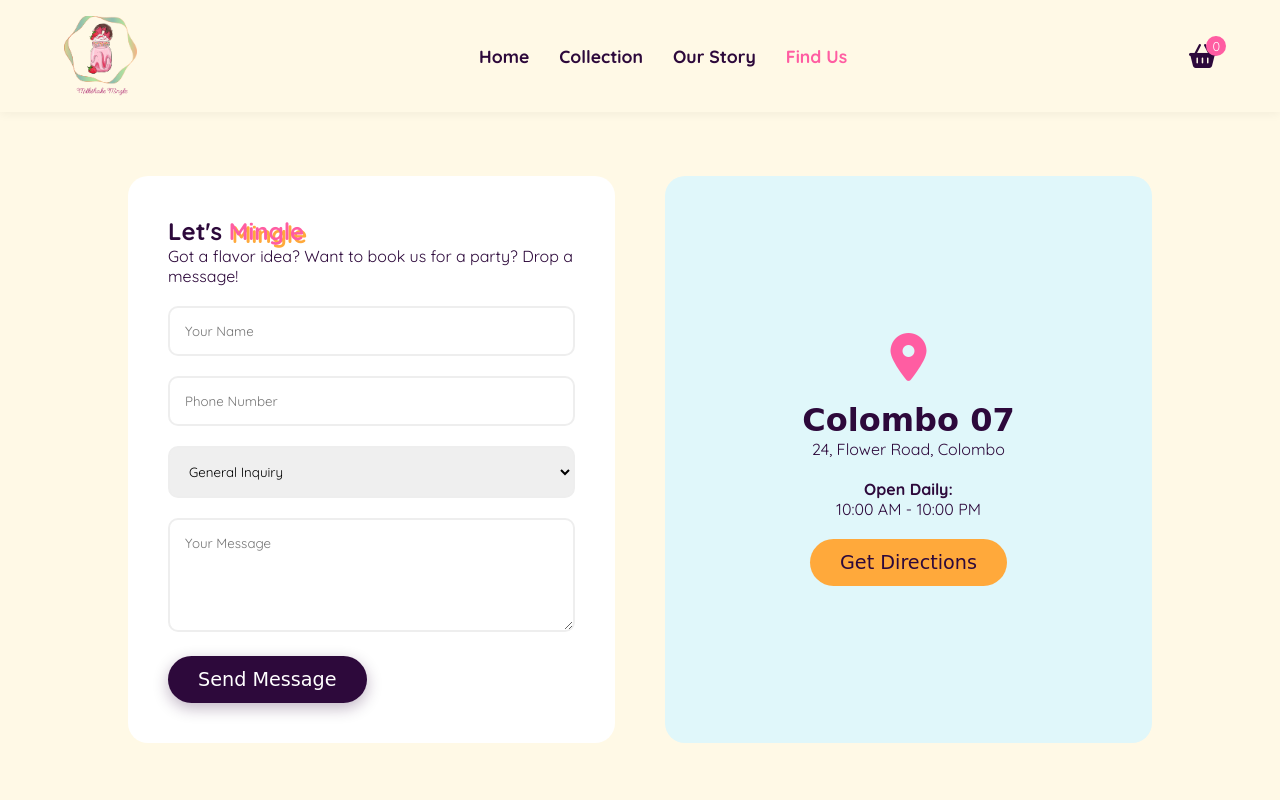
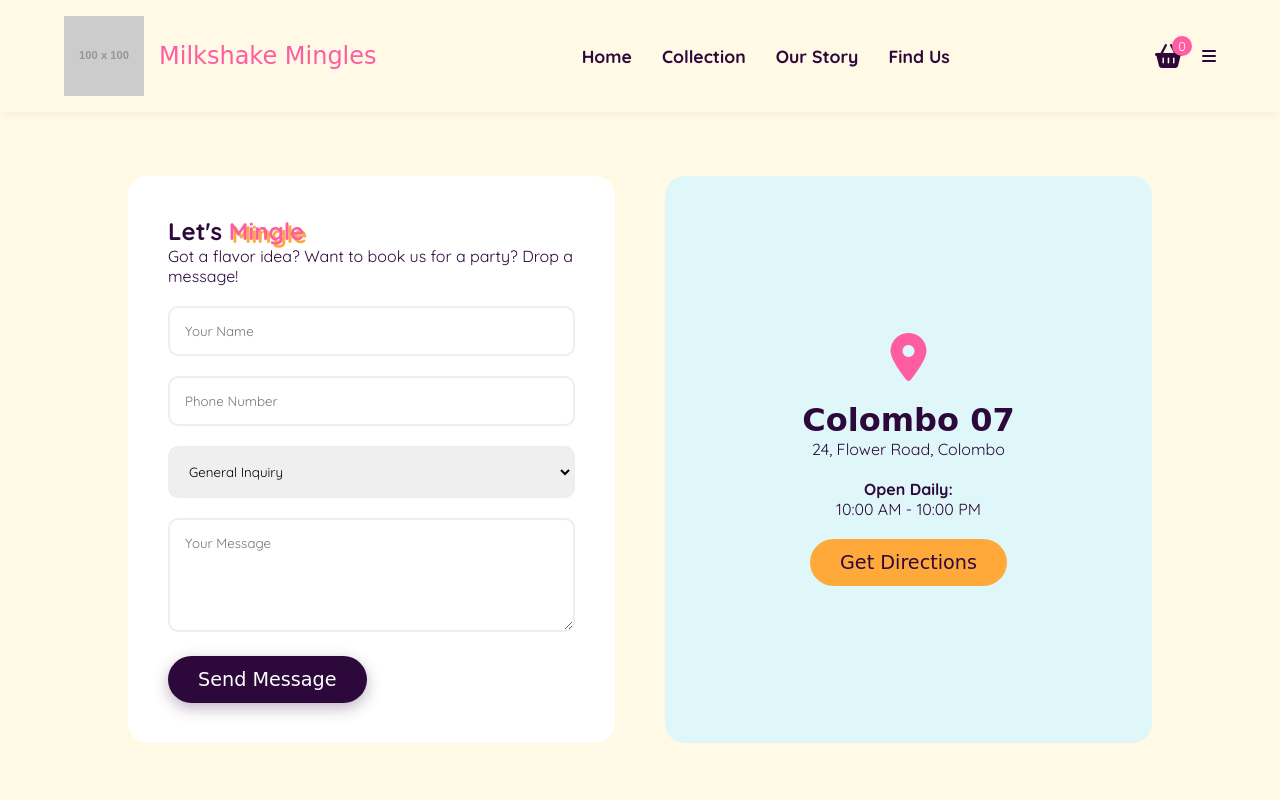
Before and after one commit to Akitha-Chamin/Milkshake_mingle, a plain HTML site: page contact.html in a window 1280 px wide. Shown: the top 800 px of the page. Drawn offline with Linux system fonts and the light colour scheme; placeholder pictures from the web are drawn by us; a web font is replaced by a local one.

Commit message:
Update contact.html

```diff
--- a/contact.html
+++ b/contact.html
@@ -12,18 +12,25 @@
 <body>
     <nav>
     <a href="index.html" class="logo-container">
-            <div class="logo-box"><img src="logo.png" class="logo-img"></div>
+        <div class="logo-box"><img src="https://placehold.co/100x100/FF5DA2/FFFFFF?text=MM" class="logo-img"></div>
+        <span class="brand-name">Milkshake Mingles</span>
     </a>
+
     <ul class="nav-links">
         <li><a href="index.html">Home</a></li>
         <li><a href="menu.html">Collection</a></li>
         <li><a href="about.html">Our Story</a></li>
-            <li><a href="contact.html" class="active">Find Us</a></li>
+        <li><a href="contact.html">Find Us</a></li>
     </ul>
+
     <div class="nav-icons">
         <div class="cart-btn" onclick="toggleCart()">
             <i class="fa-solid fa-basket-shopping"></i>
             <span id="cart-count">0</span>
+        </div>
+
+        <div class="hamburger" onclick="toggleMobileMenu()">
+            <i class="fas fa-bars"></i>
         </div>
     </div>
 </nav>
@@ -105,4 +112,5 @@
     <div id="checkout-modal-placeholder"></div>
     <script src="script.js"></script>
 </body>
+
 </html>
```
Lines whose indentation alone changed are shown as unchanged.
